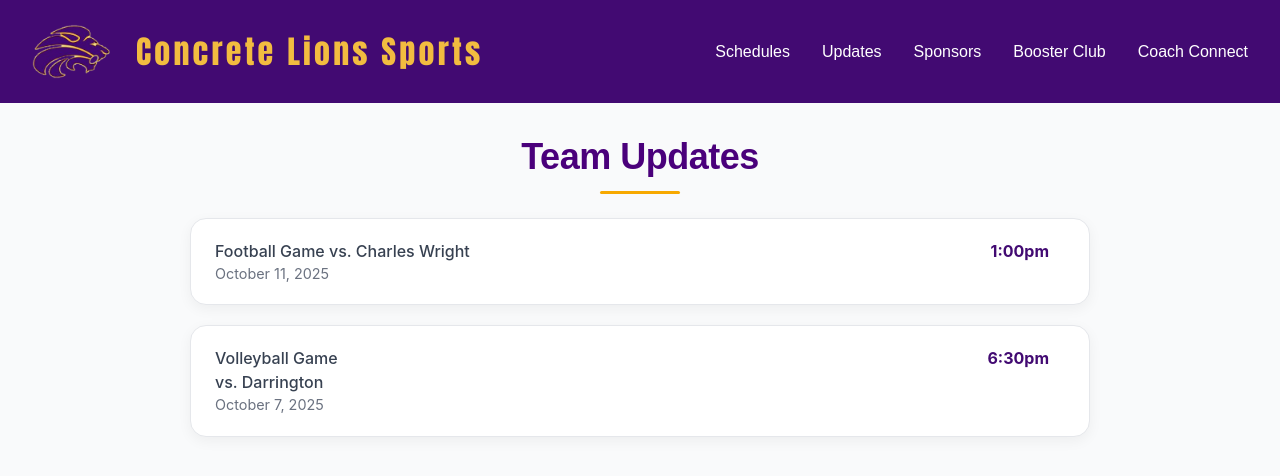
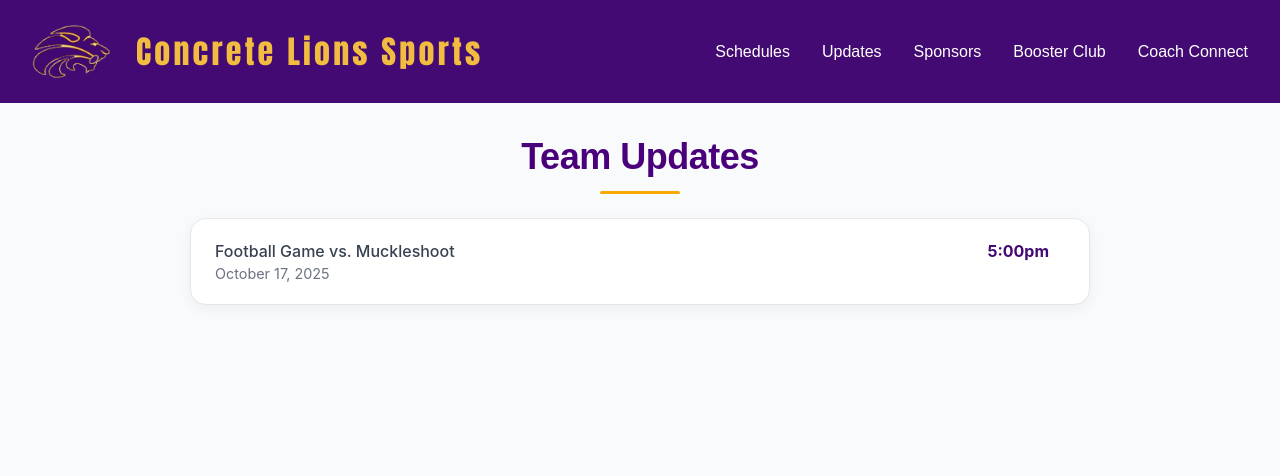
Before and after one commit to adrianc1/concrete-sports-app, a React (Vite) app: page /updates in a window 1280 px wide. Shown: the top 476 px of the page. Built offline with nearby package versions, Linux system fonts and the light colour scheme.

Commit message:
updated updates tab

```diff
--- a/src/components/homePage/Updates.jsx
+++ b/src/components/homePage/Updates.jsx
@@ -1,9 +1,9 @@
-import { useState } from 'react';
-import Header from '../../layout/Header';
-import logo from '../../assets/Concrete-Logo.png';
-import SideNavBar from '../../layout/SideNavBar';
-import ScrollToTop from '../../layout/ScrollToTop';
-import '../homePage/homePageStyles/updates.css';
+import { useState } from "react";
+import Header from "../../layout/Header";
+import logo from "../../assets/Concrete-Logo.png";
+import SideNavBar from "../../layout/SideNavBar";
+import ScrollToTop from "../../layout/ScrollToTop";
+import "../homePage/homePageStyles/updates.css";
 
 function Updates() {
   const [showNav, setShowNav] = useState(false);
@@ -41,18 +41,18 @@ function Updates() {
 
         <li>
           <span className="event-info">
-						Football Game vs. Charles Wright
-						<span className="start-date">October 11, 2025</span>
+            Football Game vs. Muckleshoot
+            <span className="start-date">October 17, 2025</span>
           </span>
-					<span className="start-time">1:00pm</span>
+          <span className="start-time">5:00pm</span>
         </li>
-				<li>
+        {/* <li>
 					<span className="event-info">
 						Volleyball Game <br /> vs. Darrington
 						<span className="start-date">October 7, 2025</span>
 					</span>
 					<span className="start-time">6:30pm</span>
-				</li>
+				</li> */}
       </ul>
     </div>
   );
```
Lines whose indentation alone changed are shown as unchanged.
